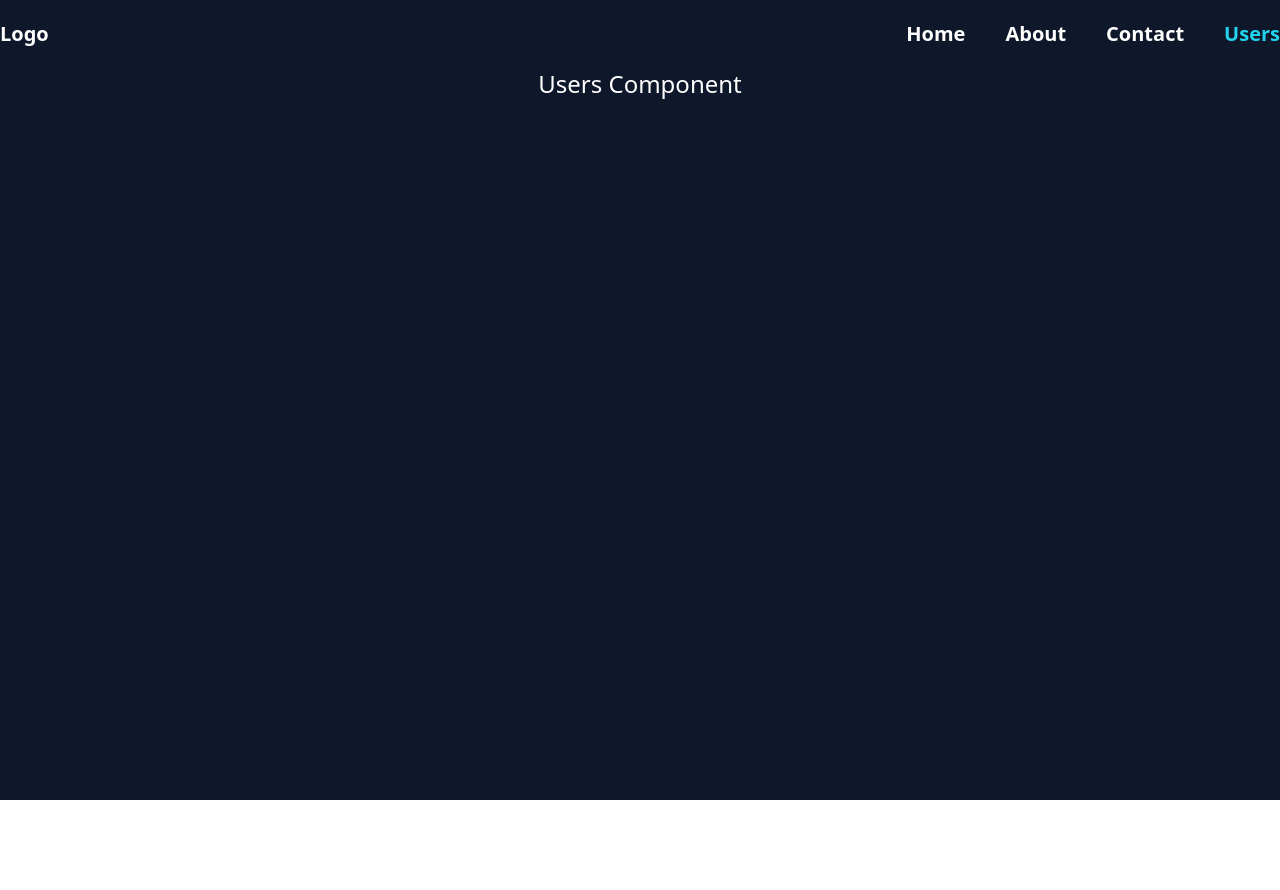
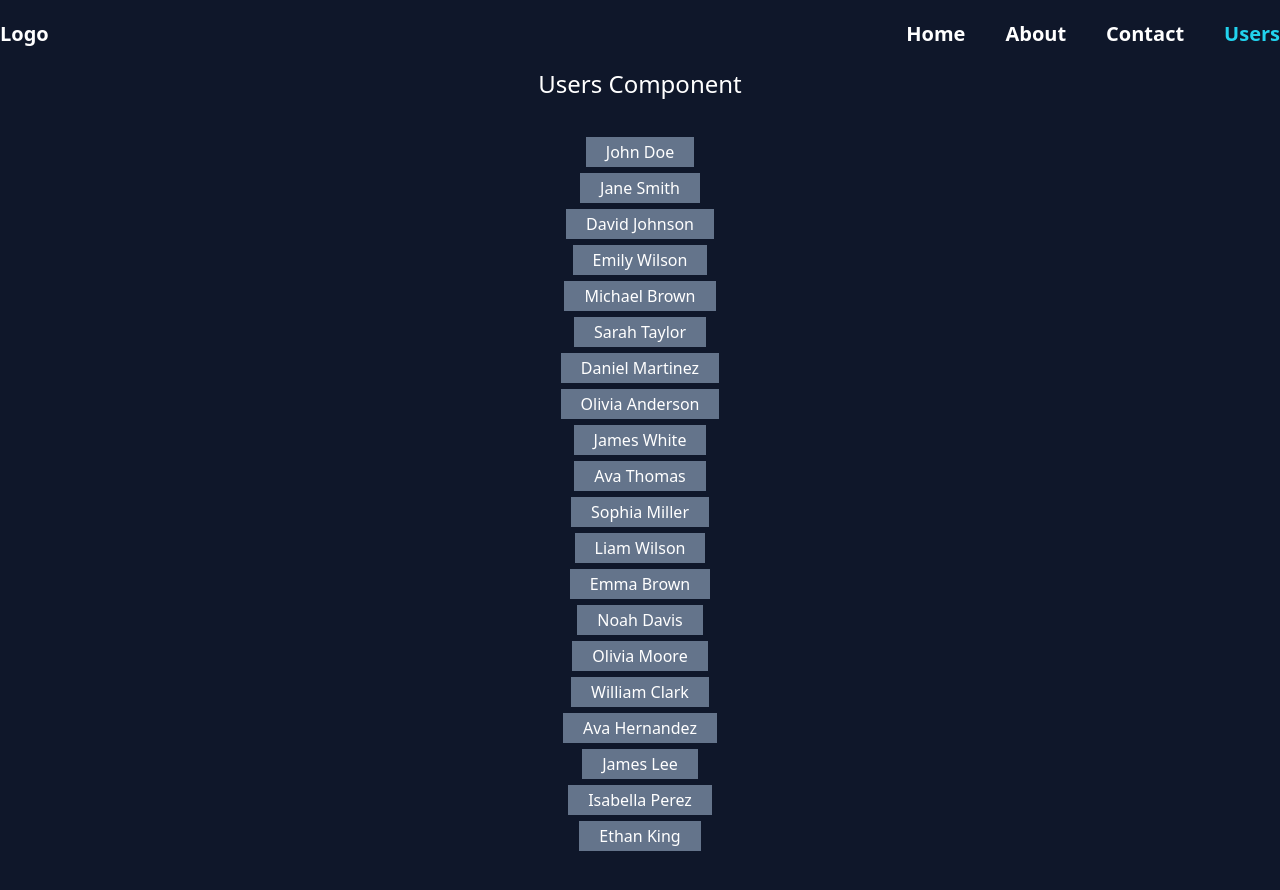
Before and after one commit to Pradhan-G/Frontend-Domination, a React (Vite) app in the folder Course/React - 2/: page /users in a window 1280 px wide. Shown: the top 890 px of the page. Before the commit the page ends 800 px from the top, so only its background shows below. Built offline with nearby package versions, Linux system fonts and the light colour scheme; the HTML template or start-up script is replaced by a standard one.

Commit message:
Section 13 : Dynamic Routing Completed

```diff
--- a/Course/React - 2/src/App.jsx
+++ b/Course/React - 2/src/App.jsx
@@ -4,7 +4,7 @@ import Routing from "./utils/Routing";
 
 const App = () => {
   return (
-    <div className="bg-slate-900 text-white h-screen w-screen">
+    <div className="bg-slate-900 text-white h-[200vh] w-screen">
       <Navbar />
       <Routing />
     </div>
--- /dev/null
+++ b/Course/React - 2/src/components/UserDetails.jsx
@@ -0,0 +1,41 @@
+import React from "react";
+import { useNavigate, useParams } from "react-router-dom";
+import data from "./dummyData.json";
+const UserDetails = () => {
+  const d = useParams();
+  const navigate = useNavigate();
+  console.log(d);
+  function goBackHandler() {
+    navigate(-1);
+  }
+
+  return (
+    <div>
+      UserDetails
+      <div className="w-1/4 m-auto mt-10">
+        {data.map((e, ind) => {
+          if (d.name === e.name) {
+            return (
+              <div key={ind}>
+                Name : {e.name} <br />
+                Age : {e.age} <br />
+                Profession : {e.profession} <br />
+                Country : {e.country} <br />
+                Phone Number : {e.phone} <br />
+                Email : {e.email} <br /> <br />
+                <button
+                  onClick={goBackHandler}
+                  className="px-4 py-2 bg-blue-500 hover:bg-blue-400 text-white rounded-lg"
+                >
+                  Go Back
+                </button>
+              </div>
+            );
+          }
+        })}
+      </div>
+    </div>
+  );
+};
+
+export default UserDetails;
--- a/Course/React - 2/src/components/Users.jsx
+++ b/Course/React - 2/src/components/Users.jsx
@@ -1,9 +1,25 @@
 import React from "react";
-
+import data from "./dummyData.json";
+import { Link } from "react-router-dom";
 const Users = () => {
+  //   console.log(data);
   return (
     <div>
       <h1 className="text-2xl container m-auto text-center">Users Component</h1>
+      <ul className="w-screen text-center mt-10">
+        {data.map((e, index) => {
+          return (
+            <li key={index} className="mb-3 w-1/4 m-auto">
+              <Link
+                className="px-5 py-1 w-full bg-slate-500 hover:bg-slate-600"
+                to={`${e.name}`}
+              >
+                {e.name}
+              </Link>
+            </li>
+          );
+        })}
+      </ul>
     </div>
   );
 };
--- /dev/null
+++ b/Course/React - 2/src/components/dummyData.json
@@ -0,0 +1,183 @@
+[
+  {
+    "name": "John Doe",
+    "age": 30,
+    "profession": "Engineer",
+    "email": "john.doe@example.com",
+    "phone": "+1234567890",
+    "country": "United States",
+    "index": 1
+  },
+  {
+    "name": "Jane Smith",
+    "age": 25,
+    "profession": "Teacher",
+    "email": "jane.smith@example.com",
+    "phone": "+1987654321",
+    "country": "Canada",
+    "index": 2
+  },
+  {
+    "name": "David Johnson",
+    "age": 40,
+    "profession": "Doctor",
+    "email": "david.johnson@example.com",
+    "phone": "+4455667788",
+    "country": "United Kingdom",
+    "index": 3
+  },
+  {
+    "name": "Emily Wilson",
+    "age": 35,
+    "profession": "Lawyer",
+    "email": "emily.wilson@example.com",
+    "phone": "+1122334455",
+    "country": "Australia",
+    "index": 4
+  },
+  {
+    "name": "Michael Brown",
+    "age": 28,
+    "profession": "Designer",
+    "email": "michael.brown@example.com",
+    "phone": "+3344556677",
+    "country": "France",
+    "index": 5
+  },
+  {
+    "name": "Sarah Taylor",
+    "age": 33,
+    "profession": "Accountant",
+    "email": "sarah.taylor@example.com",
+    "phone": "+5566778899",
+    "country": "Germany",
+    "index": 6
+  },
+  {
+    "name": "Daniel Martinez",
+    "age": 32,
+    "profession": "Software Engineer",
+    "email": "daniel.martinez@example.com",
+    "phone": "+9900112233",
+    "country": "Spain",
+    "index": 7
+  },
+  {
+    "name": "Olivia Anderson",
+    "age": 29,
+    "profession": "Marketing Manager",
+    "email": "olivia.anderson@example.com",
+    "phone": "+7788990011",
+    "country": "Italy",
+    "index": 8
+  },
+  {
+    "name": "James White",
+    "age": 45,
+    "profession": "CEO",
+    "email": "james.white@example.com",
+    "phone": "+1122334455",
+    "country": "Brazil",
+    "index": 9
+  },
+  {
+    "name": "Ava Thomas",
+    "age": 26,
+    "profession": "Journalist",
+    "email": "ava.thomas@example.com",
+    "phone": "+5566778899",
+    "country": "Japan",
+    "index": 10
+  },
+
+  {
+    "name": "Sophia Miller",
+    "age": 27,
+    "profession": "Graphic Designer",
+    "email": "sophia.miller@example.com",
+    "phone": "+1122334455",
+    "country": "United States",
+    "index": 11
+  },
+  {
+    "name": "Liam Wilson",
+    "age": 31,
+    "profession": "Architect",
+    "email": "liam.wilson@example.com",
+    "phone": "+3344556677",
+    "country": "United Kingdom",
+    "index": 12
+  },
+  {
+    "name": "Emma Brown",
+    "age": 29,
+    "profession": "HR Manager",
+    "email": "emma.brown@example.com",
+    "phone": "+7788990011",
+    "country": "Canada",
+    "index": 13
+  },
+  {
+    "name": "Noah Davis",
+    "age": 34,
+    "profession": "Consultant",
+    "email": "noah.davis@example.com",
+    "phone": "+4455667788",
+    "country": "Australia",
+    "index": 14
+  },
+  {
+    "name": "Olivia Moore",
+    "age": 26,
+    "profession": "Journalist",
+    "email": "olivia.moore@example.com",
+    "phone": "+1987654321",
+    "country": "Germany",
+    "index": 15
+  },
+  {
+    "name": "William Clark",
+    "age": 39,
+    "profession": "Financial Analyst",
+    "email": "william.clark@example.com",
+    "phone": "+5566778899",
+    "country": "France",
+    "index": 16
+  },
+  {
+    "name": "Ava Hernandez",
+    "age": 32,
+    "profession": "Marketing Executive",
+    "email": "ava.hernandez@example.com",
+    "phone": "+9900112233",
+    "country": "Spain",
+    "index": 17
+  },
+  {
+    "name": "James Lee",
+    "age": 28,
+    "profession": "Web Developer",
+    "email": "james.lee@example.com",
+    "phone": "+1234567890",
+    "country": "Italy",
+    "index": 18
+  },
+  {
+    "name": "Isabella Perez",
+    "age": 36,
+    "profession": "Account Manager",
+    "email": "isabella.perez@example.com",
+    "phone": "+1122334455",
+    "country": "Brazil",
+    "index": 19
+  },
+  {
+    "name": "Ethan King",
+    "age": 30,
+    "profession": "Software Developer",
+    "email": "ethan.king@example.com",
+    "phone": "+3344556677",
+    "country": "Japan",
+    "index": 20
+  }
+]
--- a/Course/React - 2/src/utils/Routing.jsx
+++ b/Course/React - 2/src/utils/Routing.jsx
@@ -4,6 +4,7 @@ import Home from "../components/Home";
 import Users from "../components/Users";
 import About from "../components/About";
 import Contact from "../components/Contact";
+import UserDetails from "../components/UserDetails";
 
 const Routing = () => {
   return (
@@ -11,6 +12,7 @@ const Routing = () => {
       <Routes>
         <Route path="/" element={<Home />} />
         <Route path="/users" element={<Users />} />
+        <Route path="/users/:name" element={<UserDetails />} />
         <Route path="/about" element={<About />} />
         <Route path="/contact" element={<Contact />} />
       </Routes>
```
